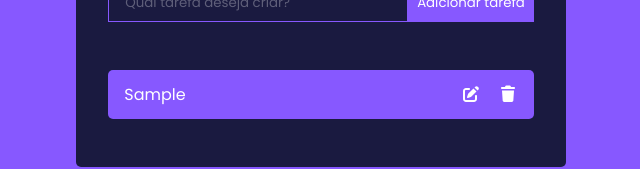
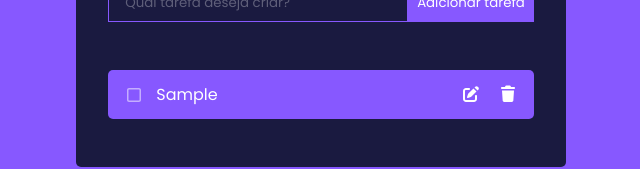
Before and after one commit to GoncalvesNath/to-do-list, a React (Vite) app: page / in a window 1280 px wide. Both pictures are taken after typing "Sample" into the empty fields and a click on the button "Adicionar tarefa". Shown: the part 194-363 px from the top of the page, without its empty margins (319-959 px from the left). Built offline with nearby package versions, Linux system fonts and the light colour scheme.

Commit message:
feat: add a checkbox for completed tasks

```diff
--- a/src/App.css
+++ b/src/App.css
@@ -61,7 +61,7 @@ h1 {
 
 .Todo {
   display: flex;
-  justify-content: space-between;
+  /* justify-content: space-between; */
   align-items: center;
   background: #8758ff;
   color: #fff;
@@ -70,6 +70,11 @@ h1 {
   margin-bottom: 1rem;
 }
 
+.Todo p {
+  text-align: left;   /* garante texto à esquerda */
+  margin: 0 0 0 12px;
+  flex: 1
+}
 .fa-trash {
   margin-left: 0.75rem;
 }
@@ -85,6 +90,7 @@ h1 {
   cursor: pointer;
 }
 
+
 .edit-icon,
 .delete-icon {
   cursor: pointer;
--- a/src/components/Todo.jsx
+++ b/src/components/Todo.jsx
@@ -1,12 +1,19 @@
 import React from 'react'
 import { FontAwesomeIcon } from '@fortawesome/react-fontawesome'
-import { faPenToSquare } from '@fortawesome/free-solid-svg-icons'
-import { faTrash } from '@fortawesome/free-solid-svg-icons'
+import { faPenToSquare, faTrash } from '@fortawesome/free-solid-svg-icons'
+import { faSquare, faSquareCheck } from '@fortawesome/free-regular-svg-icons'
 
 export const Todo = ({task, toggleComplete, deleteTodo, editTodo}) => { //recebe a tarefa como prop
+
   return (
     <div className='Todo'>
+      <FontAwesomeIcon
+        icon={task.completed ? faSquareCheck : faSquare}
+        onClick={() => toggleComplete(task.id)}
+        className='completed'
+      />
       <p onClick={() => toggleComplete(task.id)} className={`${task.completed ? 'completed' : ''}`}>{task.task}</p> {/* exibe a tarefa e permite marcar como concluída */}
+
       <div>
         <FontAwesomeIcon icon={faPenToSquare} onClick={() => editTodo(task.id)}/> {/* ícone de editar */}
         <FontAwesomeIcon icon={faTrash}  onClick={() => deleteTodo(task.id)}/> {/*icone de deletar com função de deletar a tarefa*/}
```
